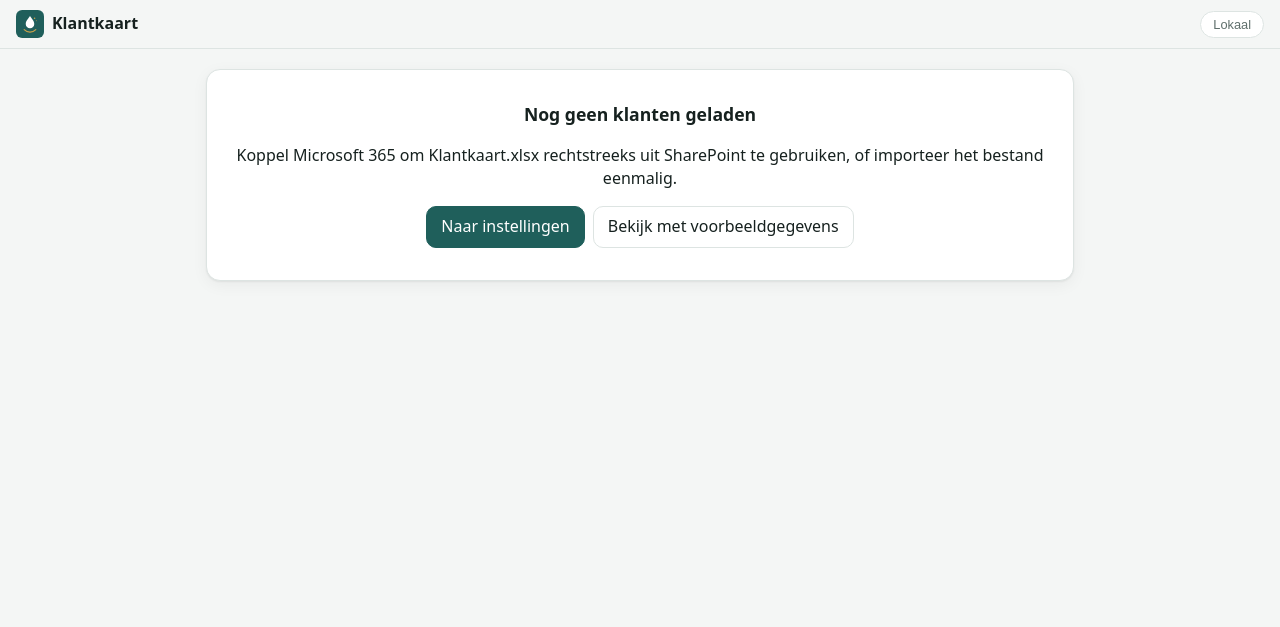
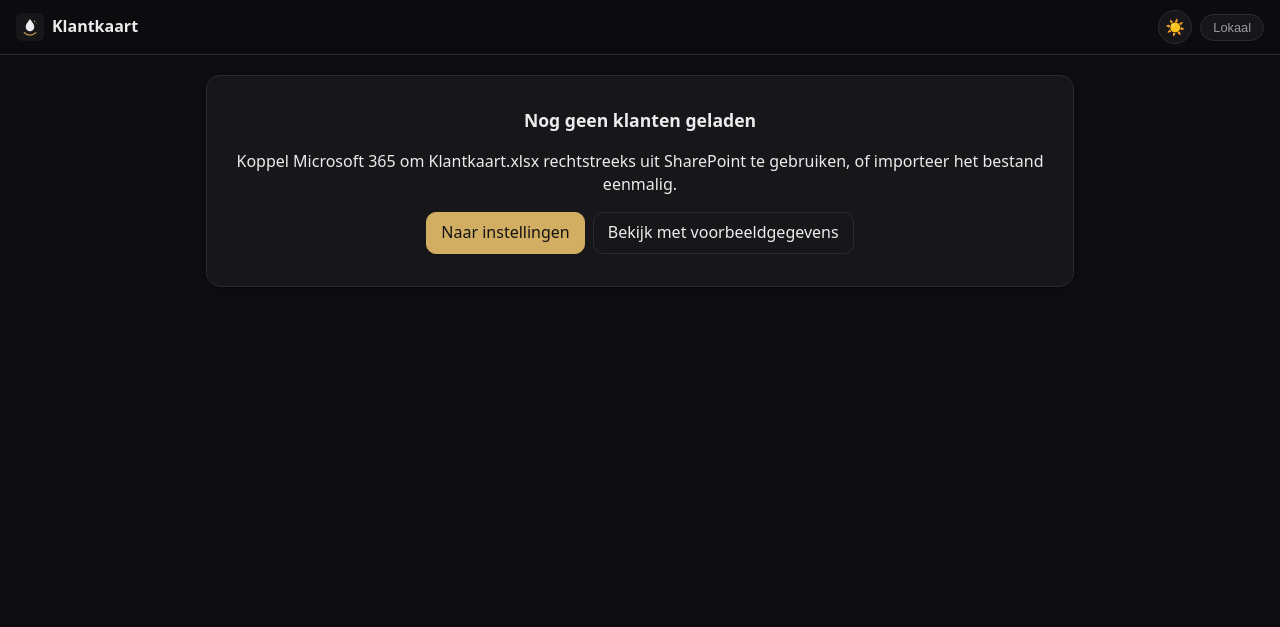
Before and after one commit to scentlinqnl-png/crm, a PHP site: page / in a window 1280 px wide. Shown: the top 627 px of the page. Run offline with PHP 8.4, Linux system fonts and the light colour scheme.

Commit message:
Donker grafiet/zwart thema met goud accent, plus lichte modus
- Standaard donker (grafiet/zwart, goud als accentkleur)
- Knop in de bovenbalk om te wisselen naar licht; keuze wordt per apparaat onthouden
- Iconen, manifest en Teams-accentkleur aangepast

Co-Authored-By: Claude Opus 5.5 <noreply@anthropic.com>
Claude-Session: https://claude.ai/code/session_01FCnc4Lf1Jh814hazcR7W6m

```diff
--- a/index.html
+++ b/index.html
@@ -5,7 +5,7 @@
   <meta name="viewport" content="width=device-width, initial-scale=1, viewport-fit=cover">
   <title>Klantkaart</title>
   <meta name="description" content="Klantkaart, bezoekplanning en pipeline voor Scentlinq Pro Benelux">
-  <meta name="theme-color" content="#1f5f5b">
+  <meta name="theme-color" content="#0d0d0f">
   <link rel="manifest" href="manifest.webmanifest">
   <link rel="icon" href="icons/icon.svg" type="image/svg+xml">
   <link rel="apple-touch-icon" href="icons/icon-192.png">
@@ -16,7 +16,10 @@
 <body>
   <header class="topbar">
     <a class="brand" href="#/vandaag"><img src="icons/icon.svg" alt="" width="28" height="28"> Klantkaart</a>
+  <div class="top-actions">
+    <button id="themeBtn" class="theme-btn" type="button" aria-label="Wissel licht/donker">☀️</button>
     <button id="syncBtn" class="sync-chip" type="button" hidden></button>
+  </div>
   </header>
 
   <main id="view" tabindex="-1"></main>
--- a/js/app.js
+++ b/js/app.js
@@ -137,6 +137,26 @@ async function runSync({ quiet = false } = {}) {
     render();
   }
 }
+
+// ---------- thema (per apparaat onthouden) ----------
+
+function applyTheme(theme) {
+  document.documentElement.dataset.theme = theme;
+  const btn = $('#themeBtn');
+  if (btn) {
+    btn.textContent = theme === 'light' ? '🌙' : '☀️';
+    btn.setAttribute('aria-label', theme === 'light' ? 'Donker thema' : 'Licht thema');
+  }
+  $('meta[name=theme-color]')?.setAttribute('content', theme === 'light' ? '#f4f4f3' : '#0d0d0f');
+}
+let theme = 'dark';
+try { theme = localStorage.getItem('klantkaart.theme') || 'dark'; } catch {}
+applyTheme(theme);
+$('#themeBtn')?.addEventListener('click', () => {
+  theme = theme === 'light' ? 'dark' : 'light';
+  try { localStorage.setItem('klantkaart.theme', theme); } catch {}
+  applyTheme(theme);
+});
 
 $('#syncBtn').addEventListener('click', () => {
   if (m365.isSignedIn()) runSync();
--- a/styles.css
+++ b/styles.css
@@ -1,67 +1,50 @@
+/* Standaard donker (grafiet/zwart met goud); licht via data-theme="light". */
 :root {
-  --bg: #f4f6f5;
+  --bg: #0d0d0f;
+  --surface: #17171a;
+  --surface-2: #222226;
+  --text: #ececee;
+  --muted: #9b9ba3;
+  --line: #2b2b30;
+  --brand: #d2ae62;
+  --brand-2: #e2c27f;
+  --brand-ink: #141312;
+  --accent: #d2ae62;
+  --danger: #ff8a80;
+  --ok: #86d6a0;
+  --warn-bg: #2f2710;
+  --warn-ink: #f0cf7a;
+  --radius: 14px;
+  --shadow: 0 1px 2px rgb(0 0 0 / 40%);
+  --tabbar-h: 64px;
+  --k-weinig-bg: #45201d; --k-weinig-ink: #ffb4ab;
+  --k-normaal-bg: #1d3325; --k-normaal-ink: #9fe0b5;
+  --k-veel-bg: #1e2a3d; --k-veel-ink: #a9c8f5;
+  --deal-bg: #352c16; --deal-ink: #efd08a;
+  color-scheme: dark;
+}
+
+:root[data-theme="light"] {
+  --bg: #f4f4f3;
   --surface: #ffffff;
-  --surface-2: #eef2f1;
-  --text: #16211f;
-  --muted: #5f6f6c;
-  --line: #dde4e2;
-  --brand: #1f5f5b;
-  --brand-2: #2e8a83;
+  --surface-2: #ececea;
+  --text: #161618;
+  --muted: #5f5f67;
+  --line: #dcdcdf;
+  --brand: #17171a;
+  --brand-2: #b08a3e;
   --brand-ink: #ffffff;
-  --accent: #c9a24a;
+  --accent: #b08a3e;
   --danger: #b3261e;
   --ok: #1e7b45;
   --warn-bg: #fff4d6;
-  --warn-ink: #7a5a00;
-  --radius: 14px;
+  --warn-ink: #6e5100;
   --shadow: 0 1px 2px rgb(0 0 0 / 6%), 0 4px 16px rgb(0 0 0 / 5%);
-  --tabbar-h: 64px;
   --k-weinig-bg: #fde2e0; --k-weinig-ink: #8a1c14;
   --k-normaal-bg: #dcf1e4; --k-normaal-ink: #145a32;
   --k-veel-bg: #e1ecfb; --k-veel-ink: #174a8b;
   --deal-bg: #f5ecd6; --deal-ink: #6d5212;
   color-scheme: light;
-}
-
-@media (prefers-color-scheme: dark) {
-  :root:not([data-theme="light"]) {
-    --bg: #0f1514;
-    --surface: #172120;
-    --surface-2: #1f2c2a;
-    --text: #e6eeec;
-    --muted: #97a8a4;
-    --line: #2a3a37;
-    --brand: #4fb3aa;
-    --brand-2: #6fcac1;
-    --brand-ink: #06201e;
-    --warn-bg: #3a300f;
-    --warn-ink: #f3d27a;
-    --shadow: none;
-    --k-weinig-bg: #4a1f1c; --k-weinig-ink: #ffb4ab;
-    --k-normaal-bg: #173826; --k-normaal-ink: #9fe0b5;
-    --k-veel-bg: #1b2e4a; --k-veel-ink: #a9c8f5;
-    --deal-bg: #3b3017; --deal-ink: #efd08a;
-    color-scheme: dark;
-  }
-}
-:root[data-theme="dark"] {
-    --bg: #0f1514;
-    --surface: #172120;
-    --surface-2: #1f2c2a;
-    --text: #e6eeec;
-    --muted: #97a8a4;
-    --line: #2a3a37;
-    --brand: #4fb3aa;
-    --brand-2: #6fcac1;
-    --brand-ink: #06201e;
-    --warn-bg: #3a300f;
-    --warn-ink: #f3d27a;
-    --shadow: none;
-    --k-weinig-bg: #4a1f1c; --k-weinig-ink: #ffb4ab;
-    --k-normaal-bg: #173826; --k-normaal-ink: #9fe0b5;
-    --k-veel-bg: #1b2e4a; --k-veel-ink: #a9c8f5;
-    --deal-bg: #3b3017; --deal-ink: #efd08a;
-    color-scheme: dark;
 }
 
 * { box-sizing: border-box; }
@@ -94,6 +77,8 @@ hr { border: 0; border-top: 1px solid var(--line); margin: 16px 0; }
   border: 1px solid var(--line); background: var(--surface); color: var(--muted);
   border-radius: 999px; padding: 5px 12px; font-size: .8rem; cursor: pointer;
 }
+.theme-btn { border: 1px solid var(--line); background: var(--surface); color: var(--text); border-radius: 999px; width: 34px; height: 34px; cursor: pointer; font-size: 1rem; }
+.top-actions { display: flex; align-items: center; gap: 8px; }
 .sync-chip.warn { background: var(--warn-bg); color: var(--warn-ink); border-color: transparent; }
 
 main { max-width: 900px; margin: 0 auto; padding: 8px 16px; outline: none; }
--- a/sw.js
+++ b/sw.js
@@ -1,5 +1,5 @@
 // Service worker: app-shell offline beschikbaar. Microsoft/Graph/OSM-verkeer gaat altijd naar het netwerk.
-const CACHE = 'klantkaart-v2';
+const CACHE = 'klantkaart-v4';
 const SHELL = [
   './', 'index.html', 'auth.html', 'styles.css', 'manifest.webmanifest',
   'js/app.js', 'js/store.js', 'js/planner.js', 'js/graph.js', 'js/excel.js', 'js/geo.js', 'js/demo.js', 'js/auth-page.js',
```
Also changed, not shown: icons/icon-192.png, icons/icon-512.png, icons/icon-maskable-512.png, icons/icon.svg, manifest.webmanifest, teams/color.png, teams/manifest.json.
